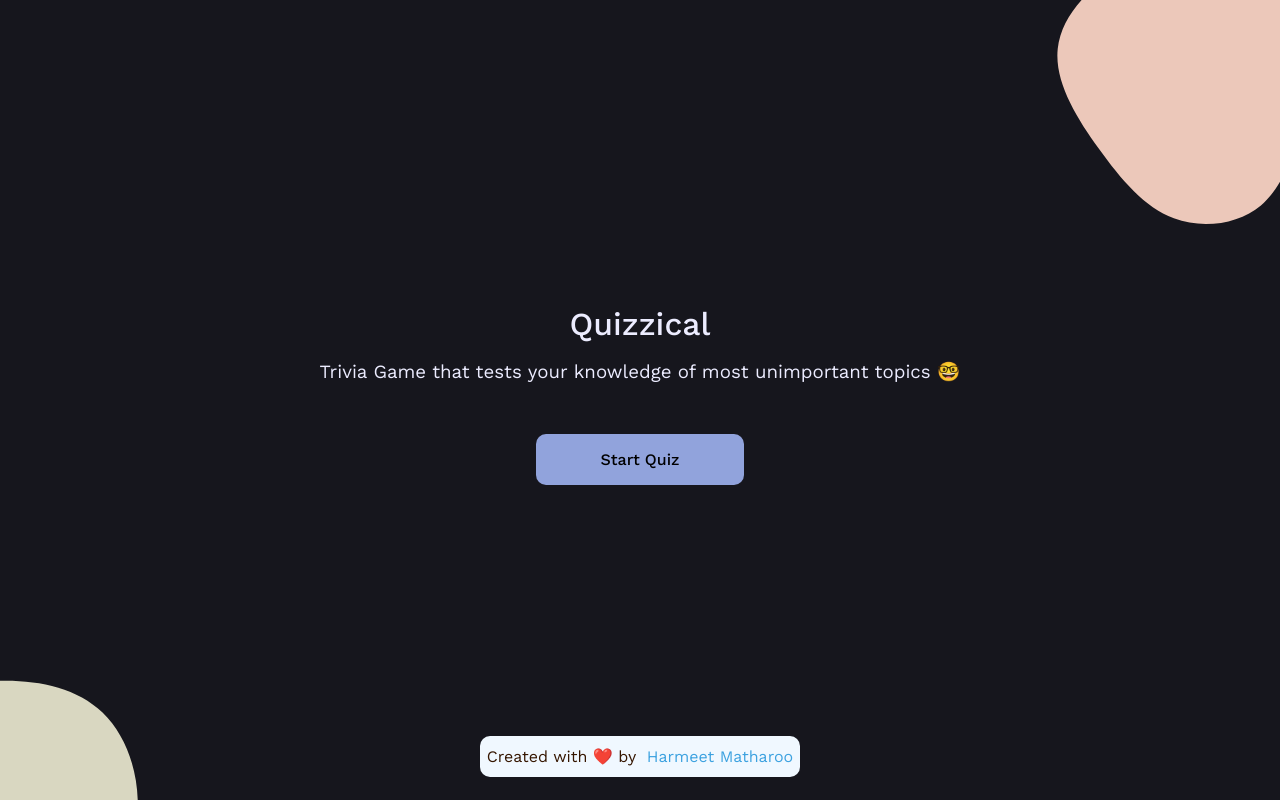
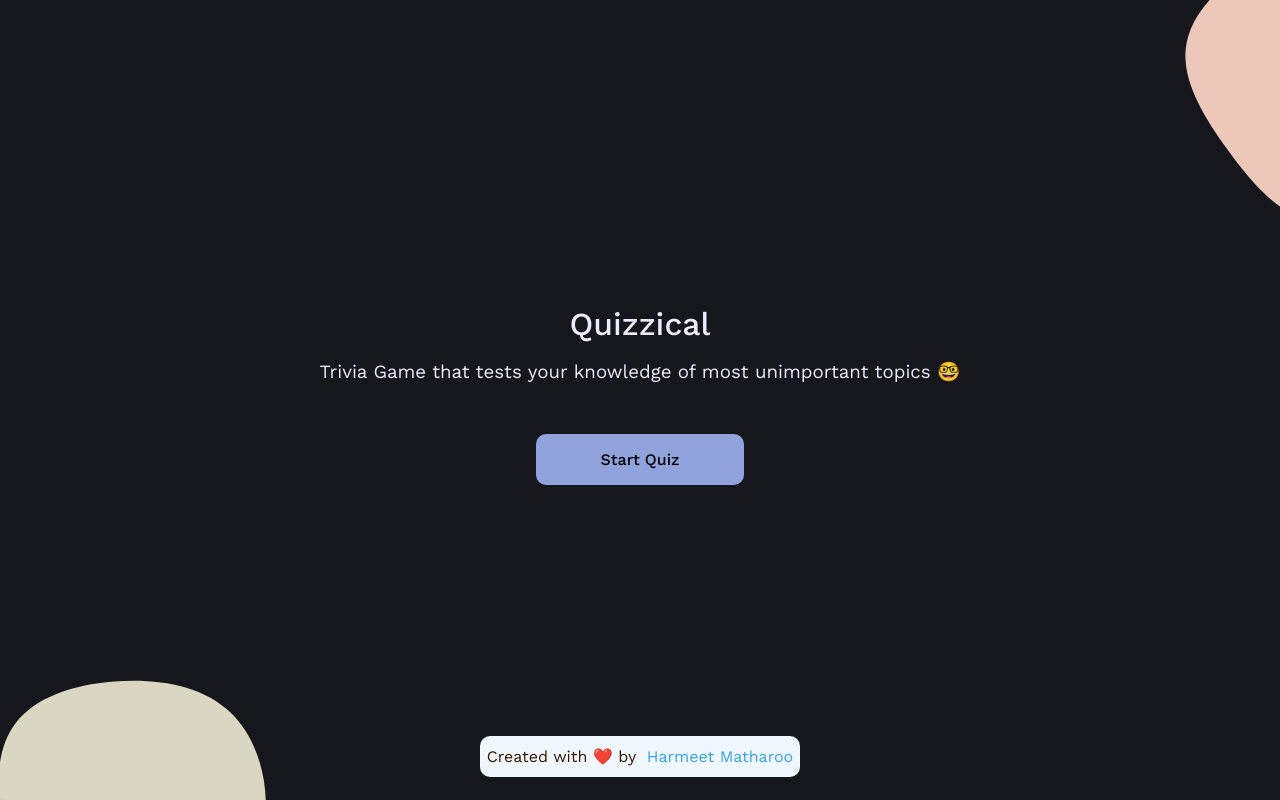
Before and after one commit to hmjatt/Quizzical, a React (Create React App) app in the folder quizzical/: page / in a window 1280 px wide. Built offline with nearby package versions, Linux system fonts and the light colour scheme.

Commit message:
styled quiz component

```diff
--- a/quizzical/src/App.js
+++ b/quizzical/src/App.js
@@ -34,8 +34,6 @@ function App() {
                 <svg
                     className="blob1"
                     xmlns="http://www.w3.org/2000/svg"
-                    width="25em"
-                    height="25em"
                     viewBox="0 0 600 600"
                 >
                     <path d="M480.8 168.7C524.5 210.6 543.4 285.2 528.9 353.7 514.5 422.2 466.7 484.5 409.7 502.2 352.6 519.8 286.4 492.8 237.5 458.3 188.6 423.8 157 381.8 142.2 331.7 127.4 281.7 129.2 223.5 158.3 184.9 187.4 146.2 243.7 127.1 306.1 122.2 368.5 117.3 437.1 126.7 480.8 168.7Z" />
@@ -43,8 +41,6 @@ function App() {
                 <svg
                     className="blob2"
                     xmlns="http://www.w3.org/2000/svg"
-                    width="25em"
-                    height="25em"
                     viewBox="0 0 600 600"
                 >
                     <path d="M411.4 166.7C442.3 193.1 463.7 230.2 462.6 265.2 461.5 300.2 437.9 333.1 419.7 373.2 401.4 413.2 388.5 460.4 355.4 488.1 322.2 515.8 268.9 524 224.8 507.5 180.7 491.1 146 450 112.1 402.9 78.3 355.8 45.4 302.5 50.6 253.1 55.8 203.6 99.2 158 147.1 134.6 195 111.2 247.5 110.1 293.9 117.4 340.3 124.7 380.6 140.3 411.4 166.7Z" />
--- a/quizzical/src/styles/App.css
+++ b/quizzical/src/styles/App.css
@@ -40,16 +40,20 @@ h3 {
 
 .blob1 {
 	position: absolute;
-	left: -17%;
+	left: -7%;
 	top: 75%;
 	fill: #e7e5ccef;
+	width: 25em;
+	height: 25em;
 }
 
 .blob2 {
 	position: absolute;
-	left: 80%;
+	left: 90%;
 	top: -15%;
 	fill: #fbd5c5ef;
+	width: 25em;
+	height: 25em;
 }
 /* App Component */
 
@@ -122,18 +126,35 @@ footer a:hover {
 
 /* Media Queries For Responsiveness */
 
+/* @media only screen and (max-width: 1024px) {
+	.blob1 {
+		left: -17%;
+		top: 82%;
+		width: 20em;
+		height: 20em;
+	}
+
+	.blob2 {
+		left: 79%;
+		top: -10%;
+		width: 20em;
+		height: 20em;
+	}
+}
+
 @media only screen and (max-width: 768px) {
-	/* .App {
-		margin: 0;
-	} */
 
 	.blob1 {
-		left: -47%;
+		left: -37%;
 		top: 75%;
+		width: 20em;
+		height: 20em;
 	}
 
 	.blob2 {
 		left: 60%;
 		top: -22%;
+		width: 20em;
+		height: 20em;
 	}
-}
+} */
```
Also changed, not shown: 1 other file (tests, documents, lock files or other folders).
